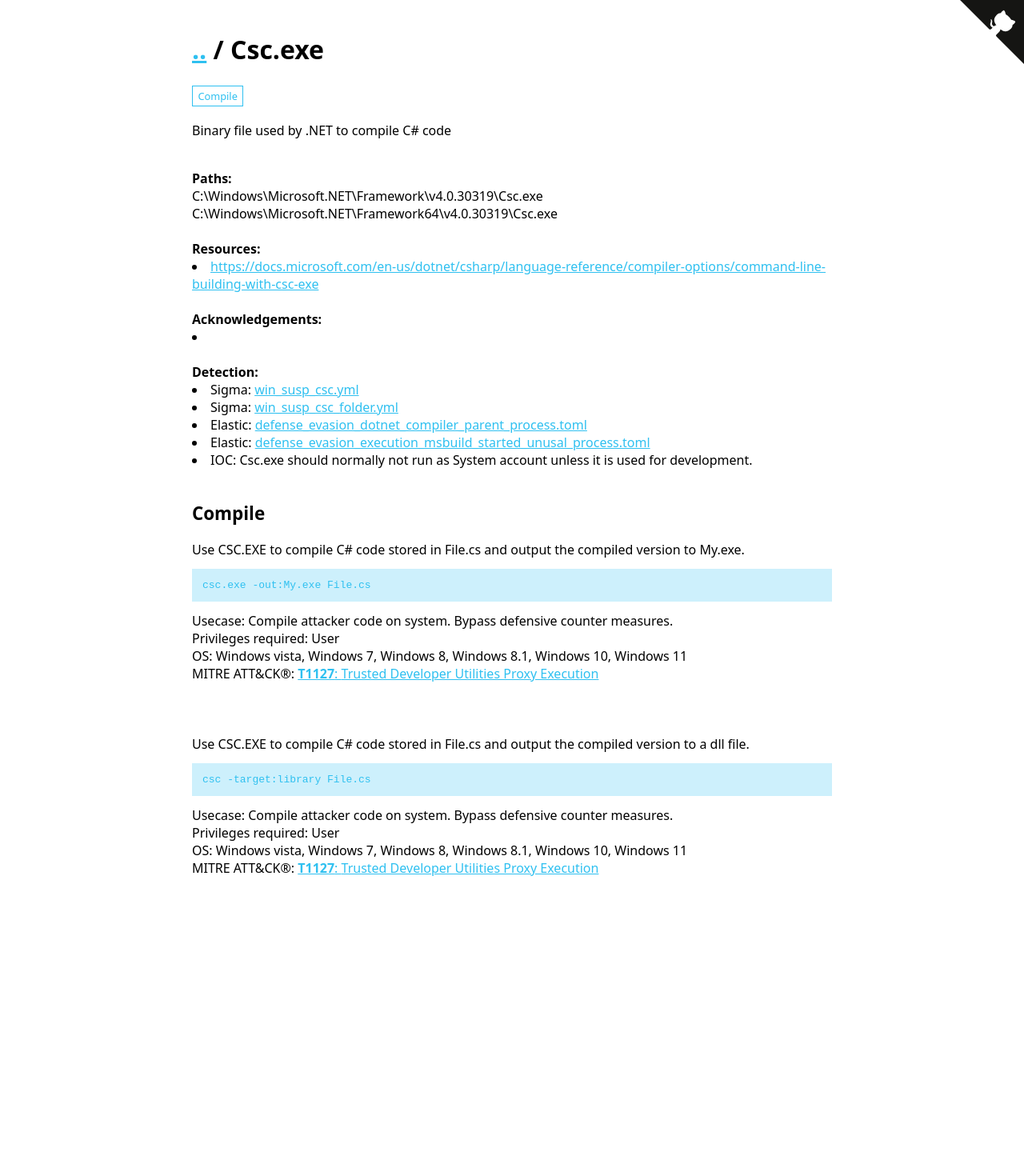
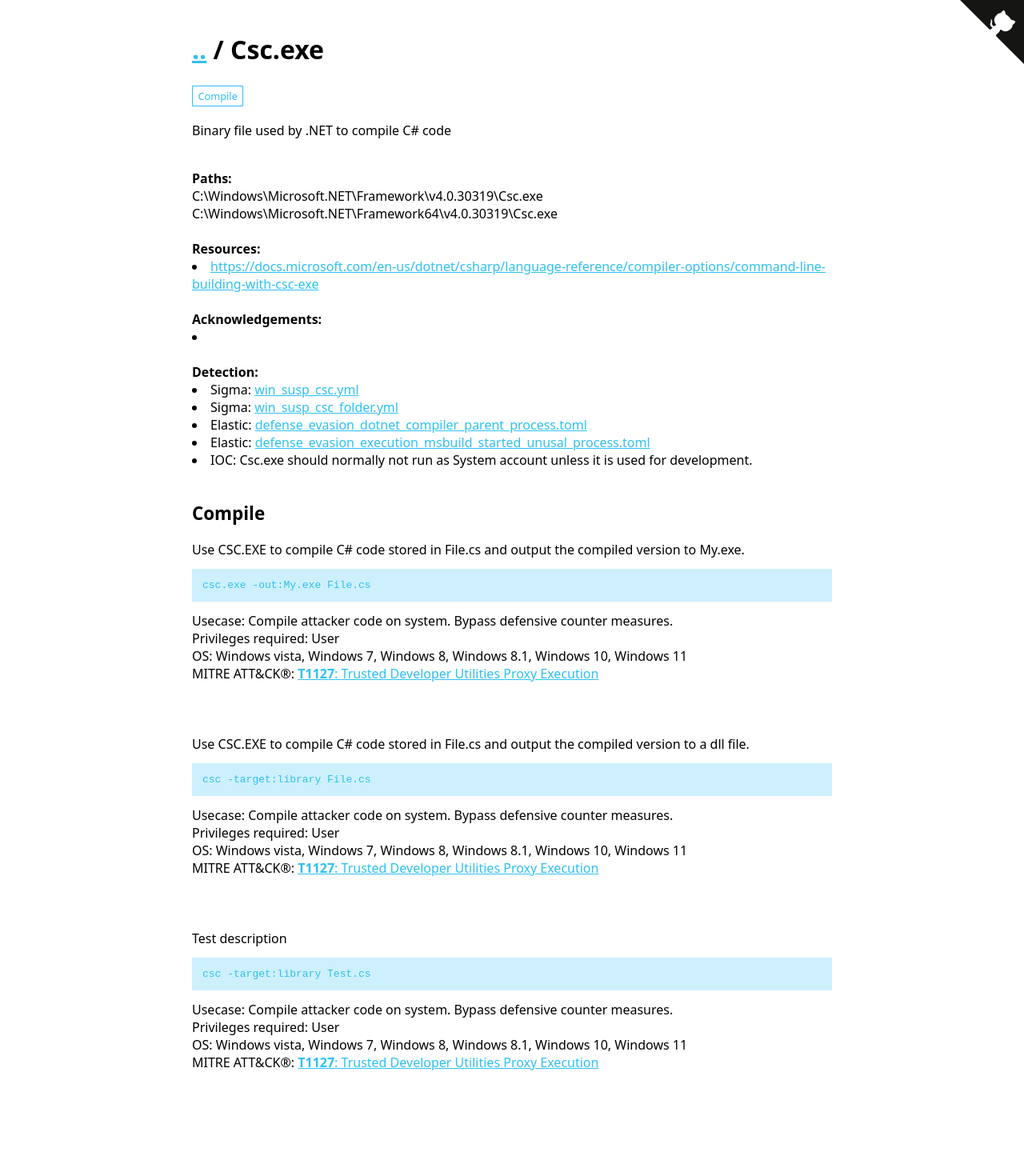
Before and after one commit to devltest/devltest.github.io, a Jekyll site: the page built from _lolbas/Binaries/Csc.md, in a window 1280 px wide. Shown: the whole page at 80% size. Built offline with Jekyll 4.4.1, drawn with Linux system fonts in a browser that asks for light colours; before the commit the page ends 1202 px from its top, so only the background shows below that.

Commit message:
Applying update devltest/LOLBAS@7fd102294ca851a4db8b0d040bf9c64e7cba9759

```diff
--- a/_lolbas/Binaries/Csc.md
+++ b/_lolbas/Binaries/Csc.md
@@ -13,6 +13,13 @@ Commands:
     OperatingSystem: Windows vista, Windows 7, Windows 8, Windows 8.1, Windows 10, Windows 11
   - Command: csc -target:library File.cs
     Description: Use CSC.EXE to compile C# code stored in File.cs and output the compiled version to a dll file.
+    Usecase: Compile attacker code on system. Bypass defensive counter measures.
+    Category: Compile
+    Privileges: User
+    MitreID: T1127
+    OperatingSystem: Windows vista, Windows 7, Windows 8, Windows 8.1, Windows 10, Windows 11
+  - Command: csc -target:library Test.cs
+    Description: Test description
     Usecase: Compile attacker code on system. Bypass defensive counter measures.
     Category: Compile
     Privileges: User
```
Also changed, not shown: _lolbas/Binaries/At.md (+7 -0 lines).
